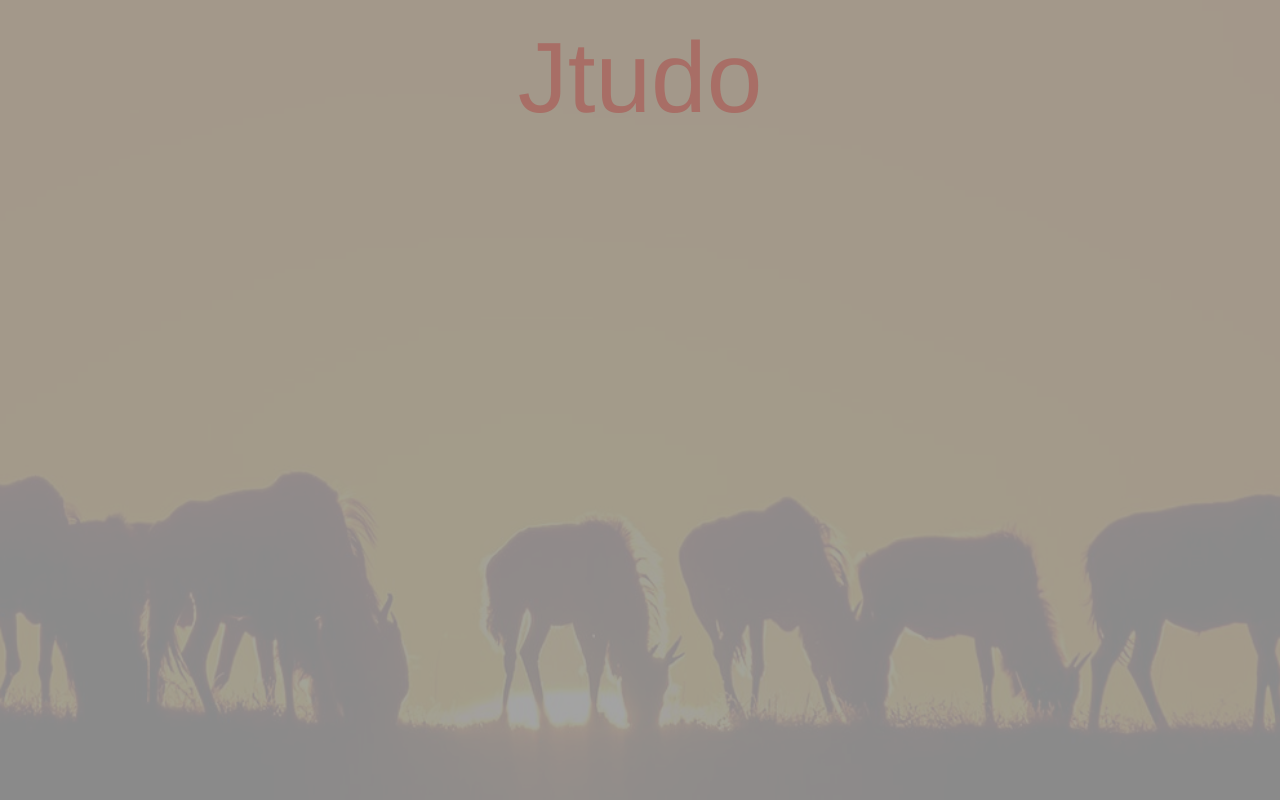
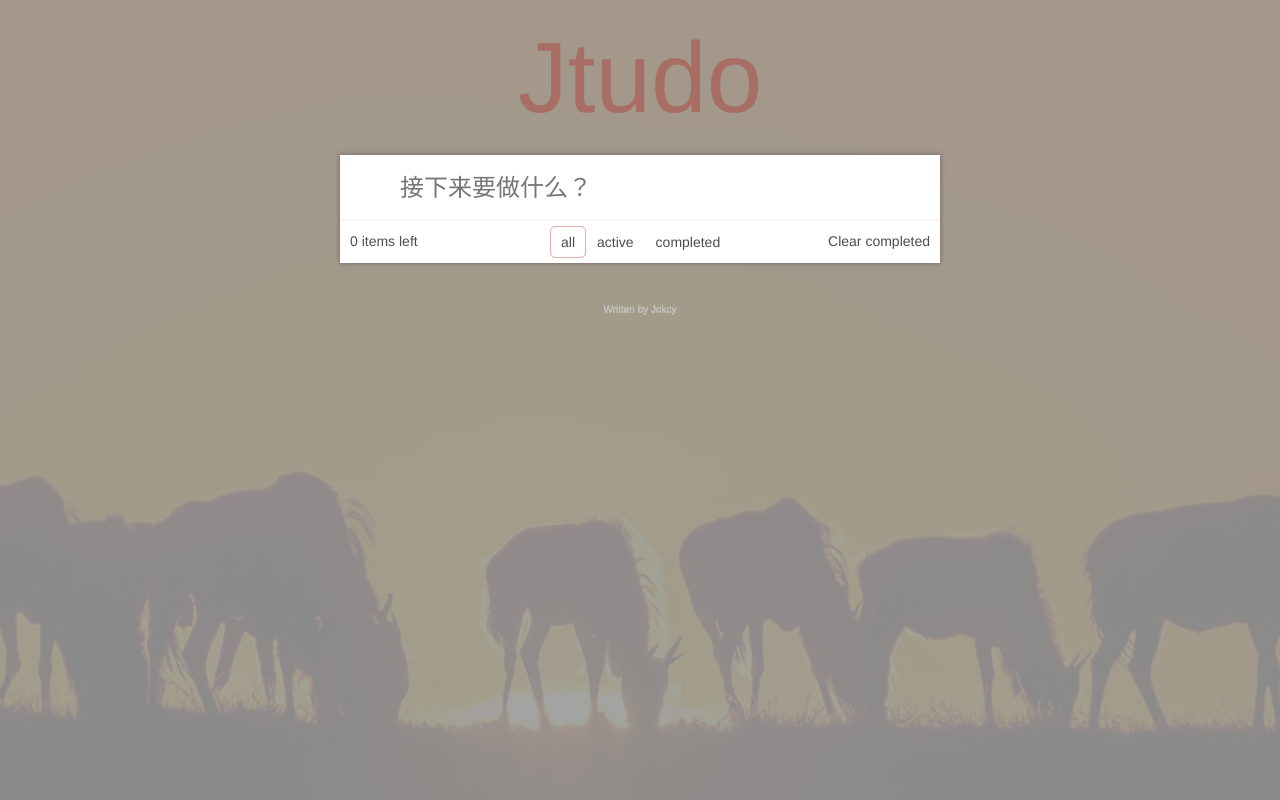
Before and after one commit to wangtingzhao/vue_todu, a Vue app: page / in a window 1280 px wide. Built offline with nearby package versions, Linux system fonts and the light colour scheme; the HTML template or start-up script is replaced by a standard one.

Commit message:
todo学习

```diff
--- a/package.json
+++ b/package.json
@@ -26,6 +26,7 @@
     "babel-preset-env": "^1.6.1",
     "cross-env": "^5.1.3",
     "css-loader": "^0.28.11",
+    "extract-text-webpack-plugin": "^3.0.2",
     "file-loader": "^1.1.11",
     "html-webpack-plugin": "^3.2.0",
     "postcss-loader": "^2.0.9",
--- a/src/app.vue
+++ b/src/app.vue
@@ -2,18 +2,20 @@
 <div id="app">
     <div id="cover"></div>
     <Header></Header>
+    <Todo></Todo>
     <Footer></Footer>
 </div>
 </template>
 
 <script>
 import Header from './todo/header.vue'
-// import Footer from './todo/footer.jsx'
-
+import Footer from './todo/footer.jsx'
+import Todo from './todo/todo.vue'
 export default {
     components: {
         Header,
-        // Footer
+        Footer,
+        Todo
     }
 }
 </script>
--- a/src/todo/footer.jsx
+++ b/src/todo/footer.jsx
@@ -1,3 +1,4 @@
+import '../assets/styles/footer.styl'
 export default {
   data () {
     return {
--- a/src/todo/item.vue
+++ b/src/todo/item.vue
@@ -0,0 +1,92 @@
+<template>
+  <div :class="['todo-item',todo.completed ? 'completed' : '' ]">
+    <input
+      type="checkbox"
+      class="toggle"
+      v-model="todo.completed"
+    >
+      <label>{{todo.conent}}</label>
+      <button class="destory" @click='deleteTodo'></button>
+  </div>
+</template>
+
+<script>
+export default {
+  props: {
+    todo: {
+      type: Object,
+      required: true
+    }
+  },
+  methods: {
+    deleteTodo () {
+        this.$emit('del',this.todo.id);
+    }
+  }
+}
+</script>
+
+<style lang="stylus" scoped>
+.todo-item{
+  position relative
+  background-color #fff
+  font-size 24px
+  border-bottom 1px solid rgba(0,0,0,0.06)
+  &:hover{
+    .destory:after{
+      content: '×'
+    }
+  }
+  label{
+    white-space: pre-line;
+    word-break: break-all;
+    padding: 15px 60px 15px 15px;
+    margin-left: 45px;
+    display: block;
+    line-height: 1.2;
+    transition: color 0.4s;
+  }
+  &.completed{
+    label{
+      color: #d9d9d9;
+      text-decoration line-through
+    }
+  }
+}
+.toggle{
+  text-align: center;
+  width: 40px;
+  height: 40px;
+  position: absolute;
+  top: 0;
+  bottom: 0;
+  margin: auto 0;
+  border: none;
+  appearance: none;
+  outline none
+  &:after{
+    content url('../assets/images/round.svg')
+  }
+  &:checked:after{
+    content url('../assets/images/done.svg')
+  }
+}
+.destory{
+  position: absolute;
+  top: 0;
+  right: 10px;
+  bottom: 0;
+  width: 40px;
+  height: 40px;
+  margin: auto 0;
+  font-size: 30px;
+  color: #cc9a9a;
+  margin-bottom: 11px;
+  transition: color 0.2s ease-out;
+  background-color transparent
+  appearance none
+  border-width 0
+  cursor pointer
+  outline none
+}
+</style>
--- a/src/todo/tabs.vue
+++ b/src/todo/tabs.vue
@@ -0,0 +1,89 @@
+<template>
+  <div class="helper">
+      <span class="left">{{unFinishedTodoLength}} items left</span>
+      <span class="tabs">
+        <span
+          v-for="state in states"
+          :key='state'
+          :class="[state, filter === state ? 'actived' : '']"
+          @click="toggleFilter(state)"
+        >
+        {{state}}
+        </span>
+      </span>
+      <span class="clear" @click="clearAllCompleted">Clear completed</span>
+  </div>
+</template>
+
+<script>
+export default {
+  props:{
+    filter: {
+      type: String,
+      required: true
+    },
+    todos: {
+      type:Array,
+      required: true
+    }
+  },
+  data () {
+    return {
+      states:['all', 'active', 'completed']
+    }
+  },
+  computed:{
+    unFinishedTodoLength(){ return this.todos.filter( todo => !todo.completed).length }
+  },
+  methods: {
+    clearAllCompleted () {
+      this.$emit('clearAllCompleted');
+    },
+    toggleFilter (state) {
+      this.$emit('toggle',state)
+    }
+  }
+}
+</script>
+
+<style lang="stylus" scoped>
+.helper{
+  font-weight 100
+  display flex
+  justify-content space-between
+  padding 5px 0
+  line-height 30px
+  background-color #fff
+  font-size 14px
+  font-smoothing: antialiased
+}
+.left, .clear, .tabs{
+  padding 0 10px
+  box-sizing border-box
+}
+.left, .clear{
+  width 150px
+}
+.left{
+  text-align left
+}
+.clear{
+  text-align right
+  cursor pointer
+}
+.tabs{
+  width 200px
+  display flex
+  justify-content space-around
+  * {
+    display inline-block
+    padding 0 10px
+    cursor pointer
+    border 1px solid rgba(175,47,47,0)
+    &.actived{
+      border-color rgba(175,47,47,0.4)
+      border-radius 5px
+    }
+  }
+}
+</style>
--- a/src/todo/todo.vue
+++ b/src/todo/todo.vue
@@ -0,0 +1,96 @@
+<template>
+  <section class="real-app">
+    <input type="text" class="add-input" autofocus='autofocus' placeholder="接下来要做什么？" @keyup.enter="addTodo">
+    <item
+      v-for='todo in filteredTodos '
+      :key='todo.id'
+      :todo='todo'
+      @del='deleteTodo'
+    />
+    <Tabs
+      :filter='filter'
+      :todos='todos'
+      @toggle='toggleFliter'
+      @clearAllCompleted='clearAllCompleted'
+    />
+  </section>
+</template>
+
+<script>
+import Item from './item.vue'
+import Tabs from './tabs.vue'
+let id = 0
+export default {
+  data () {
+    return {
+      todos:[],
+      filter: 'all',
+    }
+  },
+  computed:{
+    filteredTodos () {
+      if(this.filter === 'all'){
+        return this.todos;
+      }
+      const completed = this.filter === 'completed';
+      return this.todos.filter(todo => completed === todo.completed)
+    }
+  },
+  methods:{
+    addTodo (e) {
+      this.todos.unshift({
+        id: id++,
+        conent: e.target.value.trim(),
+        completed: false
+      });
+      e.target.value = '';
+    },
+    deleteTodo (id) {
+      this.todos.splice(this.todos.findIndex(todo => todo.id === id),1)
+    },
+    toggleFliter (state) {
+      this.filter = state
+    },
+    clearAllCompleted () {
+      this.todos = this.todos.filter(function(todo){
+        console.log(todo);
+        return !todo.completed;
+      });
+    }
+  },
+  components: {
+    Item,
+    Tabs
+  }
+}
+</script>
+<style lang="stylus" scoped>
+.real-app{
+  width 600px
+  margin 0 auto
+  box-shadow 0 0 5px #666
+}
+.add-input{
+  position: relative;
+  margin: 0;
+  width: 100%;
+  font-size: 24px;
+  font-family: inherit;
+  font-weight: inherit;
+  line-height: 1.4em;
+  border: 0;
+  outline: none;
+  color: inherit;
+  padding: 6px;
+  border: 1px solid #999;
+  box-shadow: inset 0 -1px 5px 0 rgba(0, 0, 0, 0.2);
+  box-sizing: border-box;
+  font-smoothing: antialiased;
+  padding: 16px 16px 16px 60px;
+  border: none;
+  box-shadow: inset 0 -2px 1px rgba(0,0,0,0.03);
+}
+.tab-container
+  background-color #fff
+  padding 0 15px
+</style>
--- a/webpack.config.js
+++ b/webpack.config.js
@@ -1,13 +1,15 @@
 const path = require('path')
 const HTMLPlugin = require('html-webpack-plugin')
 const webpack = require('webpack')
+const ExtractPlugin = require('extract-text-webpack-plugin')
 
 const isDev = process.env.NODE_ENV === 'development'
 
 const config = {
+    target:'web',
     entry: path.join(__dirname,'src/index.js'),
     output: {
-        filename: 'bundle.js',
+        filename: 'bundle.[hash:8].js',
         path: path.join(__dirname,'dist')
     },
     module:{
@@ -20,27 +22,13 @@
                 test:/\.jsx$/,
                 loader: 'babel-loader'
             },
-            {
-                test: /\.css$/,
-                use: [
-                    'style-loader',
-                    'css-loader'
-                ]
-            },
-            {
-                test: /\.styl/,
-                use: [
-                    'style-loader',
-                    'css-loader',
-                    {
-                        loader: "postcss-loader",
-                        options: {
-                            sourceMap: true
-                        }
-                    },
-                    'stylus-loader'
-                ]
-            },
+            // {
+            //     test: /\.css$/,
+            //     use: [
+            //         'style-loader',
+            //         'css-loader'
+            //     ]
+            // },
             {
                 test: /\.(gif|jpg|jpeg|png|svg)$/,
                 use: [
@@ -66,12 +54,67 @@
 }
 
 if (isDev) {
+    config.module.rules.push({
+        test: /\.styl/,
+        use: [
+            'style-loader',
+            'css-loader',
+            {
+                loader: "postcss-loader",
+                options: {
+                    sourceMap: true
+                }
+            },
+            'stylus-loader'
+        ]
+    })
+  config.devtool = '#cheap-module-eval-source-map',
   config.devServer = {
    port: 8000,
    host: '0.0.0.0',
    overlay: {
      errors: true,
-   }
- }
+   },
+   hot: true
+//    historyFallback:{
+
+//    }
+//    open: true,
+  },
+  config.plugins.push(
+      new webpack.HotModuleReplacementPlugin(),
+      new webpack.NoEmitOnErrorsPlugin()
+  )
+} else {
+    config.entry = {
+        app: path.join(__dirname,'src/index.js'),
+        vendor: ['vue']
+    }
+    config.output.filename = '[name].[chunkhash:8].js'
+    config.module.rules.push({
+        test: /\.styl/,
+        use: ExtractPlugin.extract({
+            fallback: 'style-loader',
+            use: [
+                'css-loader',
+                {
+                    loader: "postcss-loader",
+                    options: {
+                        sourceMap: true
+                    }
+                },
+                'stylus-loader'
+            ]
+        })
+    })
+    config.plugins.push(
+        new ExtractPlugin('style.[contentHash:8].css'),
+        new webpack.optimize.CommonsChunkPlugin({
+            name: 'vendor'
+        }),
+        new webpack.optimize.CommonsChunkPlugin({
+            name: 'runtime'
+        })
+    )
 }
 module.exports = config
```
Also changed, not shown: 3 other files (tests, documents, lock files or other folders).
